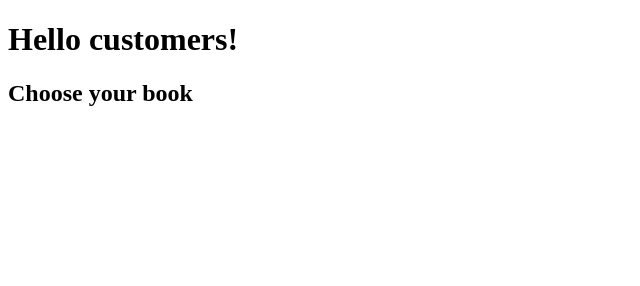
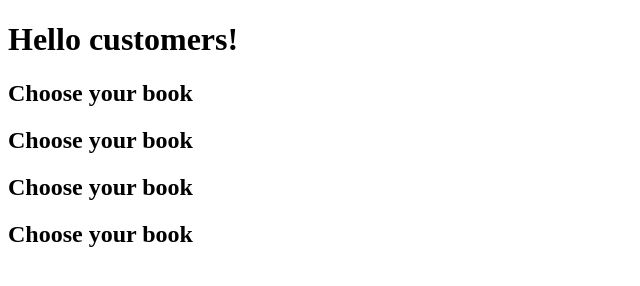
Before and after one commit to livwvil/test, a plain HTML site: page lab1/index.html in a window 1280 px wide. Shown: the whole page, without its empty margins (0-640 px from the left). Drawn offline with Linux system fonts and the light colour scheme.

Commit message:
fix: lab1

```diff
--- a/lab1/index.html
+++ b/lab1/index.html
@@ -1,12 +1,18 @@
 <!DOCTYPE html>
 <html lang="en">
+
 <head>
     <meta charset="UTF-8">
     <meta name="viewport" content="width=device-width, initial-scale=1.0">
     <title>Book shop</title>
 </head>
+
 <body>
     <h1>Hello customers!</h1>
     <h2>Choose your book</h1>
+        <h2>Choose your book</h1>
+            <h2>Choose your book</h1>
+                <h2>Choose your book</h1>
 </body>
+
 </html>
```
